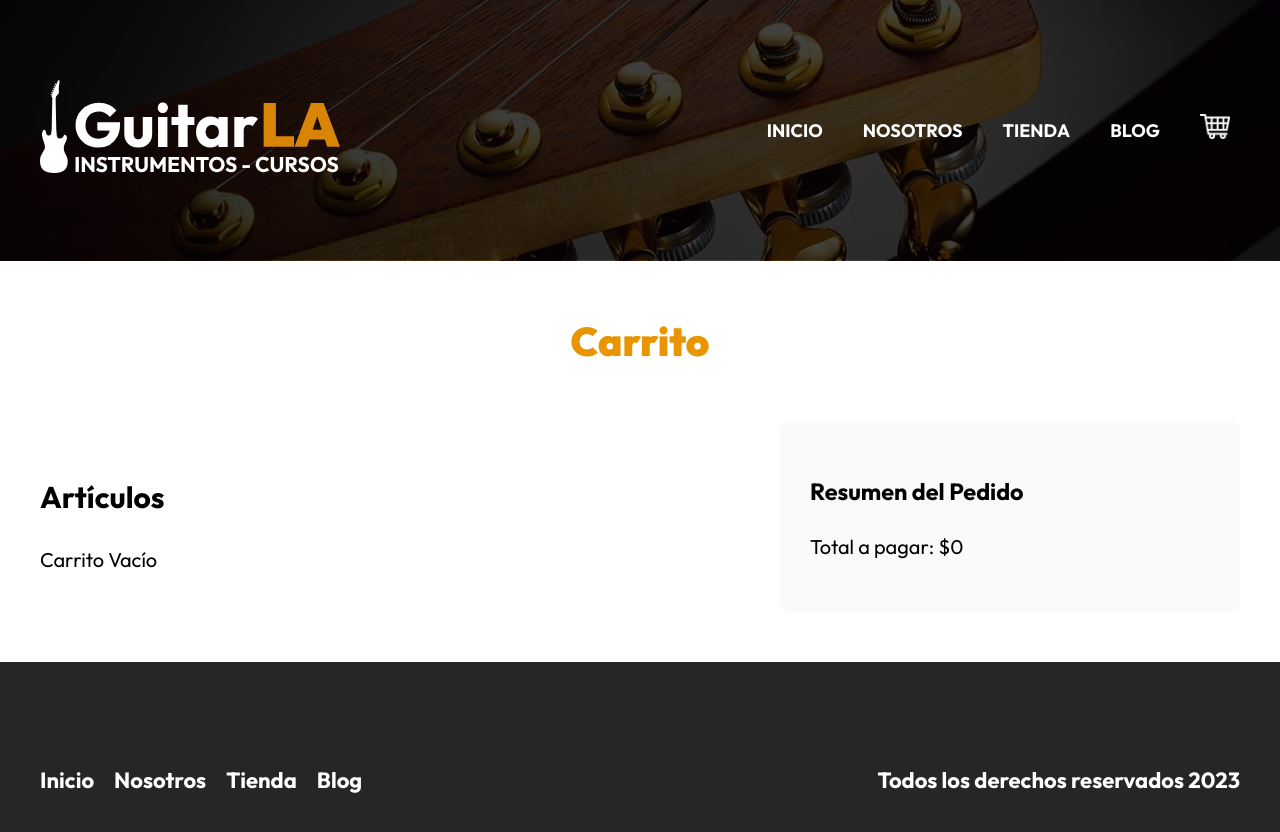
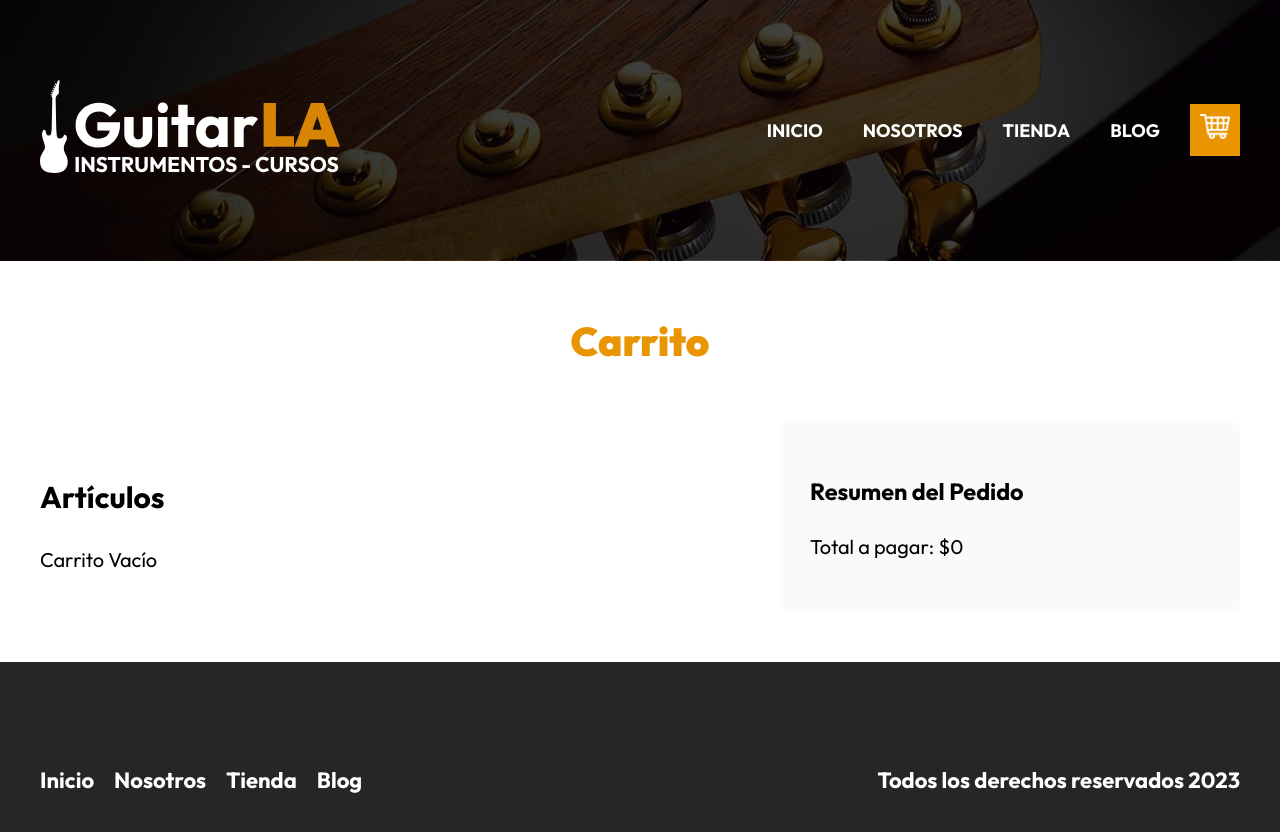
Before and after one commit to carlos-talavera/GuitarLANext, a Next.js app: page /carrito in a window 1280 px wide. Shown: the top 832 px of the page. Built offline with nearby package versions, Linux system fonts and the light colour scheme.

Commit message:
Bug in navbar fixed

```diff
--- a/components/header.js
+++ b/components/header.js
@@ -55,7 +55,7 @@ function Header() {
                 >Blog</Link>
                 <Link
                     href="/carrito"
-                    className={pathname === '/blog' ? styles.active : ''}
+                    className={pathname === '/carrito' ? styles.active : ''}
                 >
                     <Image
                         src={Carrito.src}
```
